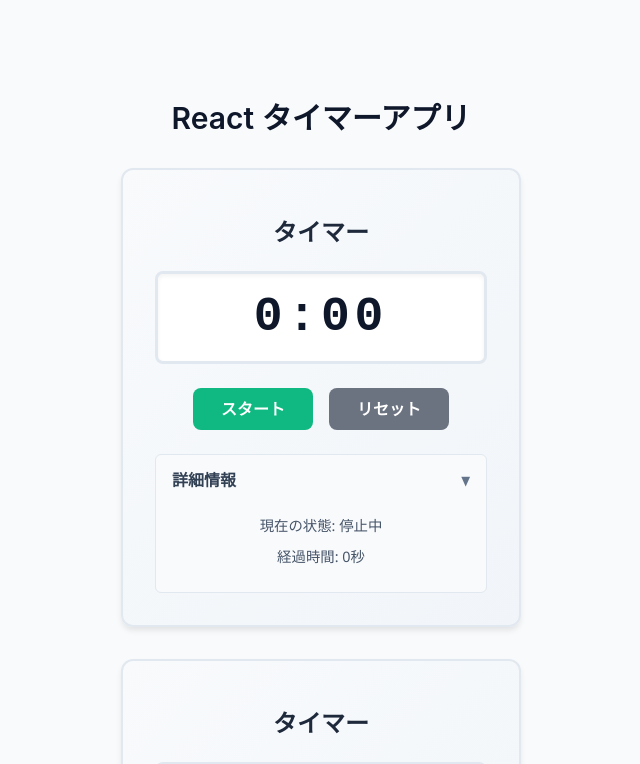
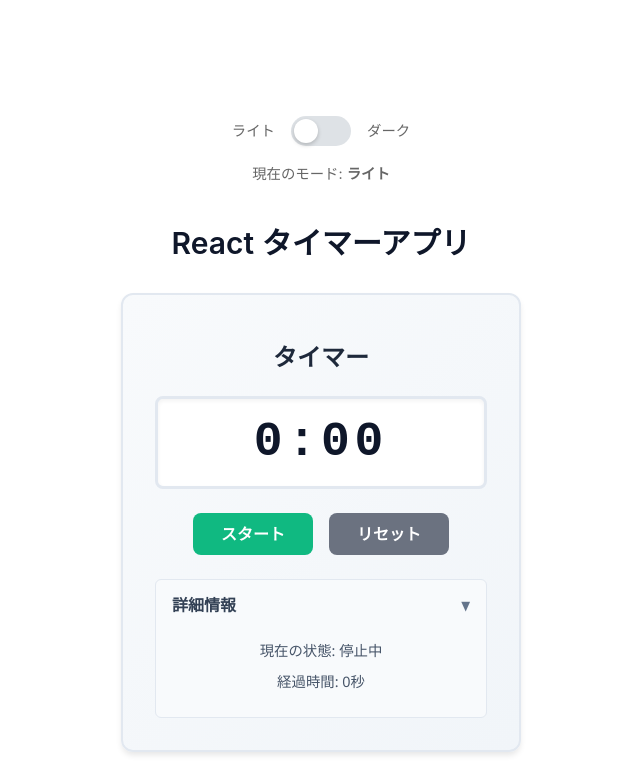
Before and after one commit to ryog709/react-ts, a React (Vite) app: page / in a window 1280 px wide. Shown: the top 764 px of the page, without its empty margins (319-959 px from the left). Built offline with nearby package versions, Linux system fonts and the light colour scheme.

Commit message:
add: AppコンポーネントにColorModeToggleを追加し、main.tsxでColorModeProviderを導入

```diff
--- a/src/App.tsx
+++ b/src/App.tsx
@@ -1,16 +1,18 @@
-import './styles/index.css';  // 共通CSS（最初にインポート）
-import './styles/Timer.css';  // レイヤー別分割：stylesフォルダからCSSをインポート
-import './styles/Modal.css';
-import './styles/ModalExample.css';
-import Timer from './components/Timer';  // レイヤー別分割：componentsフォルダからインポート
-import { TestTimer } from './components/TestTimer';
-import { ModalExample } from './components/ModalExample';
+import "./styles/index.css"; // 共通CSS（最初にインポート）
+import "./styles/Timer.css"; // レイヤー別分割：stylesフォルダからCSSをインポート
+import "./styles/Modal.css";
+import "./styles/ModalExample.css";
+import "./styles/ColorModeToggle.css";
+// import Timer from "./components/Timer"; // レイヤー別分割：componentsフォルダからインポート
+import { TestTimer } from "./components/TestTimer";
+import { ModalExample } from "./components/ModalExample";
+import { ColorModeToggle } from "./components/ColorModeToggle";
 
 export const App = () => {
   return (
     <div className="container">
+      <ColorModeToggle />
       <h1 className="text-center">React タイマーアプリ</h1>
-            <Timer />
       <TestTimer />
       <ModalExample />
     </div>
--- /dev/null
+++ b/src/components/ColorModeToggle.tsx
@@ -0,0 +1,28 @@
+import { useColorMode } from "../contexts/ColorModeContext";
+
+export const ColorModeToggle = () => {
+  const { mode, toggleMode } = useColorMode();
+
+  return (
+    <div className="color-mode-toggle">
+      <div className="color-mode-toggle__wrapper">
+        <span className="color-mode-toggle__label">ライト</span>
+        <button
+          className={`color-mode-toggle__button ${
+            mode === "dark" ? "color-mode-toggle__button--active" : ""
+          }`}
+          onClick={toggleMode}
+          aria-label={`Switch to ${mode === "light" ? "dark" : "light"} mode`}
+          role="switch"
+          aria-checked={mode === "dark"}
+        >
+          <span className="color-mode-toggle__slider"></span>
+        </button>
+        <span className="color-mode-toggle__label">ダーク</span>
+      </div>
+      <p className="color-mode-toggle__status">
+        現在のモード: <strong>{mode === "light" ? "ライト" : "ダーク"}</strong>
+      </p>
+    </div>
+  );
+};
--- /dev/null
+++ b/src/contexts/ColorModeContext.tsx
@@ -0,0 +1,45 @@
+import { createContext, useContext, useState, useEffect } from "react";
+import type { ReactNode } from "react";
+
+// カラーモードの型定義
+type ColorMode = "light" | "dark";
+
+// コンテキストの型定義
+interface ColorModeContextType {
+  mode: ColorMode;
+  toggleMode: () => void;
+}
+
+// コンテキストを作成
+const ColorModeContext = createContext<ColorModeContextType | undefined>(
+  undefined
+);
+
+// プロバイダーコンポーネント
+export const ColorModeProvider = ({ children }: { children: ReactNode }) => {
+  const [mode, setMode] = useState<ColorMode>("light");
+
+  const toggleMode = () => {
+    setMode((prevMode) => (prevMode === "light" ? "dark" : "light"));
+  };
+
+  // テーマ属性をbodyに設定
+  useEffect(() => {
+    document.body.setAttribute("data-theme", mode);
+  }, [mode]);
+
+  return (
+    <ColorModeContext.Provider value={{ mode, toggleMode }}>
+      {children}
+    </ColorModeContext.Provider>
+  );
+};
+
+// カスタムフック
+export const useColorMode = () => {
+  const context = useContext(ColorModeContext);
+  if (context === undefined) {
+    throw new Error("useColorMode must be used within a ColorModeProvider");
+  }
+  return context;
+};
--- a/src/main.tsx
+++ b/src/main.tsx
@@ -6,6 +6,7 @@
 import { App } from "./App.tsx"; // メインのアプリコンポーネントを読み込み
 import { StagewiseToolbar } from "@stagewise/toolbar-react";
 import { ReactPlugin } from "@stagewise-plugins/react";
+import { ColorModeProvider } from "./contexts/ColorModeContext.tsx";
 
 // HTMLの「root」というIDの要素を探して、そこにReactアプリを表示する
 createRoot(document.getElementById("root")!).render(
@@ -13,8 +14,10 @@
   <StrictMode>
     {" "}
     {/* バグチェック機能をオンにする */}
-    <App /> {/* あなたのアプリを表示 */}
-    {/* Stagewise AI Toolbar：開発モードでのみ表示 */}
-    <StagewiseToolbar config={{ plugins: [ReactPlugin] }} />
+    <ColorModeProvider>
+      <App /> {/* あなたのアプリを表示 */}
+      {/* Stagewise AI Toolbar：開発モードでのみ表示 */}
+      <StagewiseToolbar config={{ plugins: [ReactPlugin] }} />
+    </ColorModeProvider>
   </StrictMode>
 );
--- /dev/null
+++ b/src/styles/ColorModeToggle.css
@@ -0,0 +1,97 @@
+/* ダークモード用のCSS変数 */
+[data-theme="dark"] {
+  --bg-primary: #444444;
+  --bg-secondary: #2d2d2d;
+  --text-primary: #ffffff;
+  --text-secondary: #cccccc;
+  --button-bg: #4a90e2;
+  --button-text: #ffffff;
+  --border-color: #444;
+}
+
+/* ライトモード用のCSS変数 */
+[data-theme="light"] {
+  --bg-primary: #ffffff;
+  --bg-secondary: #f8f9fa;
+  --text-primary: #333333;
+  --text-secondary: #666666;
+  --button-bg: #007bff;
+  --button-text: #ffffff;
+  --border-color: #dee2e6;
+}
+
+/* 全体のテーマ適用 */
+body {
+  background-color: var(--bg-primary);
+  color: var(--text-primary);
+  transition: background-color 0.3s ease, color 0.3s ease;
+}
+
+.container {
+  color: var(--text-primary);
+}
+
+.color-mode-toggle {
+  display: flex;
+  flex-direction: column;
+  align-items: center;
+  gap: 1rem;
+  padding: 1rem;
+}
+
+.color-mode-toggle__wrapper {
+  display: flex;
+  align-items: center;
+  gap: 1rem;
+}
+
+.color-mode-toggle__label {
+  font-size: 0.9rem;
+  font-weight: 500;
+  color: var(--text-secondary);
+}
+
+.color-mode-toggle__button {
+  position: relative;
+  width: 60px;
+  height: 30px;
+  background: var(--border-color, #dee2e6);
+  border: none;
+  border-radius: 15px;
+  cursor: pointer;
+  transition: background-color 0.3s ease;
+}
+
+.color-mode-toggle__button--active {
+  background: var(--button-bg, #007bff);
+}
+
+.color-mode-toggle__slider {
+  position: absolute;
+  top: 3px;
+  left: 3px;
+  width: 24px;
+  height: 24px;
+  background: white;
+  border-radius: 50%;
+  transition: transform 0.3s ease;
+  box-shadow: 0 2px 4px rgba(0, 0, 0, 0.2);
+}
+
+.color-mode-toggle__button--active .color-mode-toggle__slider {
+  transform: translateX(30px);
+}
+
+.color-mode-toggle__icon {
+  font-size: 1.2em;
+}
+
+.color-mode-toggle__text {
+  font-size: 1rem;
+}
+
+.color-mode-toggle__status {
+  margin: 0;
+  font-size: 0.9rem;
+  color: var(--text-secondary, #666);
+}
```
Lines whose indentation alone changed are shown as unchanged.
